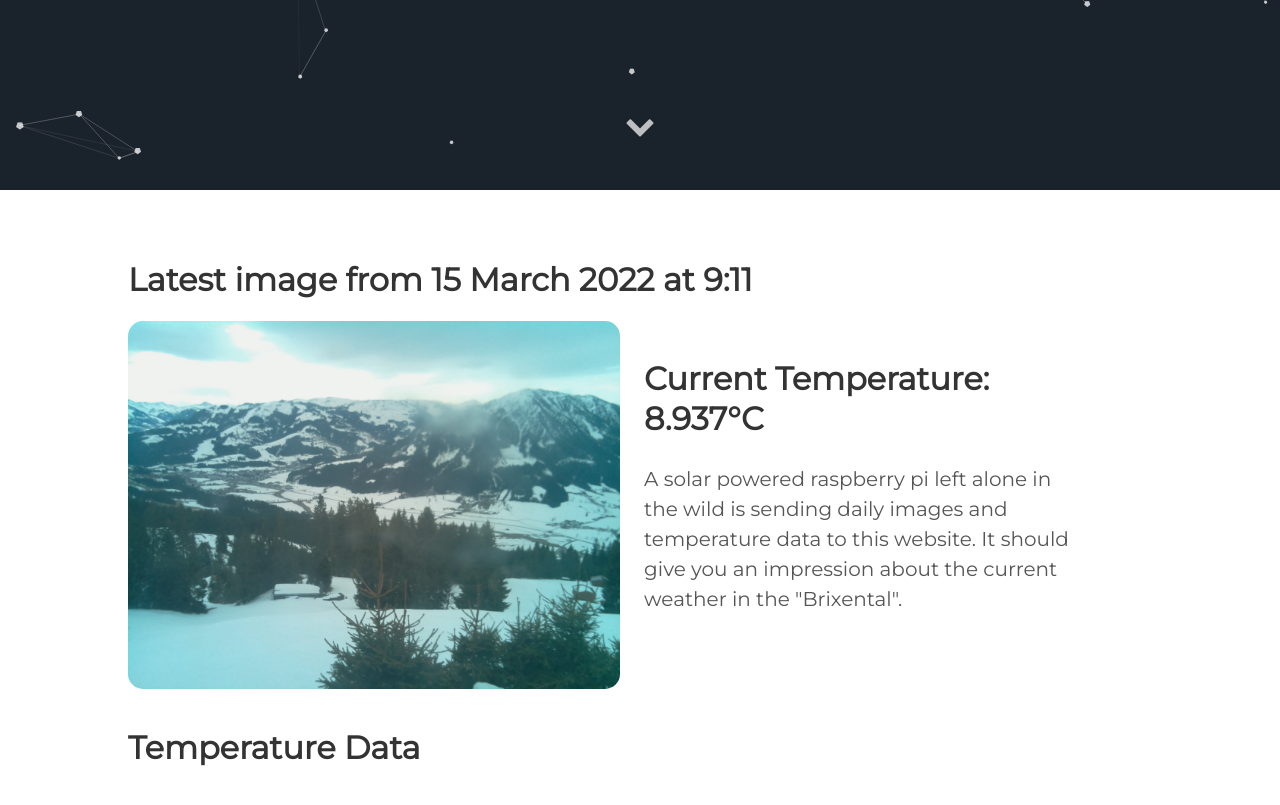
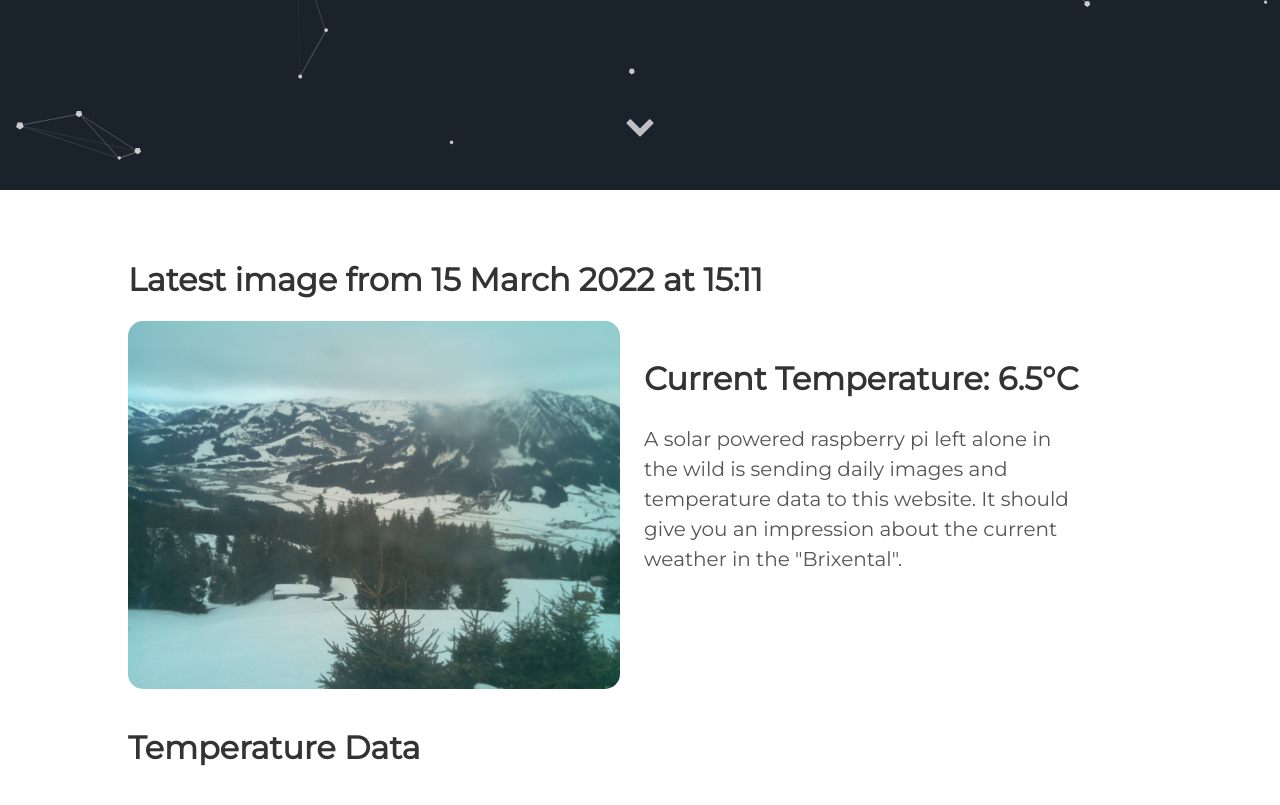
Before and after one commit to vektorious/vektorious.github.io, a Jekyll site: the page built from resources/huette.md, in a window 1280 px wide and 900 px high, scrolled down 710 px. Shown: the top 805 px of the window. Built offline with Jekyll 4.4.1, drawn with Linux system fonts in a browser that asks for light colours.

Commit message:
I'm a bot beep boop

```diff
--- a/resources/huette.md
+++ b/resources/huette.md
@@ -6,13 +6,13 @@
 description: 'Live image from the Austrian alps'
 twitter_text: ' '
 ---
-## Latest image from 15 March 2022 at  9:11
+## Latest image from 15 March 2022 at 15:11
 <div class="huette">
   <div class="huette-image">
     <img src="{{ "/assets/img/huette.jpg" | prepend: site.baseurl }}">
   </div>
   <div class="huette-text">
-        <h2>Current Temperature: 8.937°C</h2>
+        <h2>Current Temperature: 6.5°C</h2>
         <p>A solar powered raspberry pi left alone in the wild is sending daily images and temperature data to this website. It should give you an impression about the current weather in the "Brixental".</p>
 
   </div>
```
Also changed, not shown: rpi-script/2022-03-15_150950.txt (renamed from rpi-script/2022-03-15_090952.txt, +5 -5 lines), rpi-script/huette.md (+2 -2 lines), assets/img/huette.jpg, assets/img/temp_plot.png, rpi-script/temp_plot.png, 1 other file.
